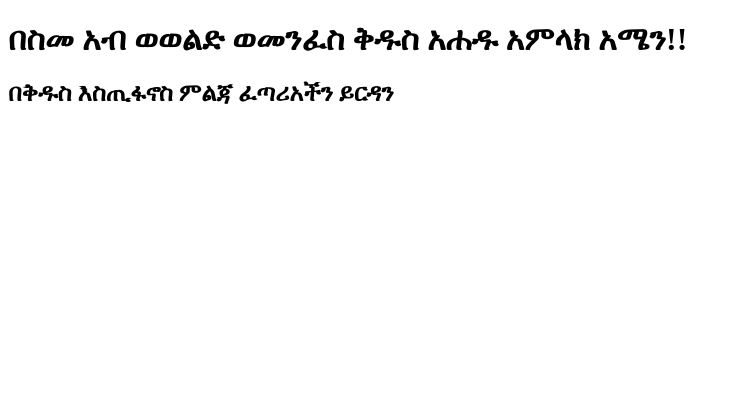
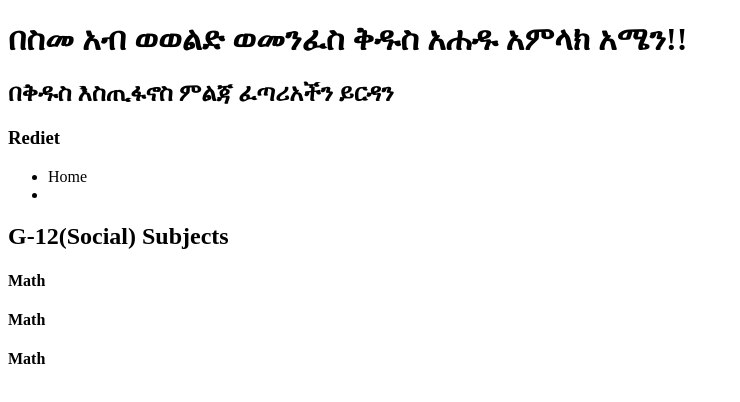
Before and after one commit to Zeaman77/Panos, a plain HTML site: page home.html in a window 1280 px wide. Shown: the whole page, without its empty margins (0-740 px from the left). Drawn offline with Linux system fonts and the light colour scheme.

Commit message:
Adding nav and main blocks.

```diff
--- a/home.html
+++ b/home.html
@@ -10,7 +10,27 @@
         <h1>በስመ አብ ወወልድ ወመንፈስ ቅዱስ አሐዱ አምላክ አሜን!!</h1>
         <h2>በቅዱስ እስጢፋኖስ ምልጃ ፈጣሪአችን ይርዳን</h2>
     </header>
+    <nav>
+        <h3>Rediet</h3>
+        <ul>
+            <li>Home</li>
+            <li></li>
+        </ul>
+    </nav>
 
+    <main>
+        <h2>G-12(Social) Subjects</h2>
+        <div>
+            <h4>Math</h4>
+        </div>
+        <div>
+            <h4>Math</h4>
+        </div>
+        <div>
+            <h4>Math</h4>
+        </div>
+
+    </main>
 
 
 
```
